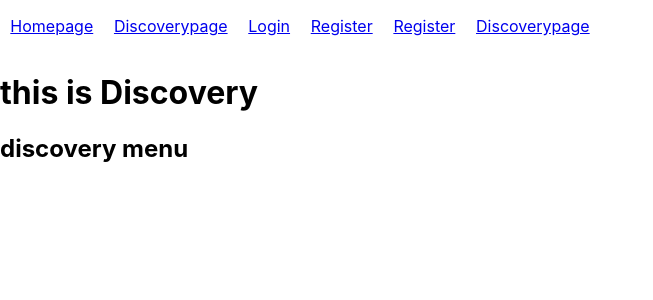
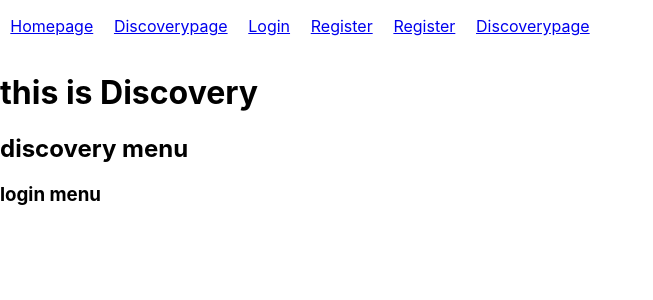
Before and after one commit to mulia007/react-project-lauch, a React (Create React App) app: page /discover in a window 1280 px wide. Shown: the top 300 px of the page, without its empty margins (0-653 px from the left). Built offline with nearby package versions, Linux system fonts and the light colour scheme; sample sign-in values are in the browser's storage.

Commit message:
Update Discoverypage.js

```diff
--- a/src/pages/Discoverypage.js
+++ b/src/pages/Discoverypage.js
@@ -7,6 +7,7 @@ const Discoverypage = () => {
       <Navbar />
       <h1>this is Discovery</h1>
       <h2>discovery menu</h2>
+      <h3>login menu</h3>
     </div>
   );
 };
```
